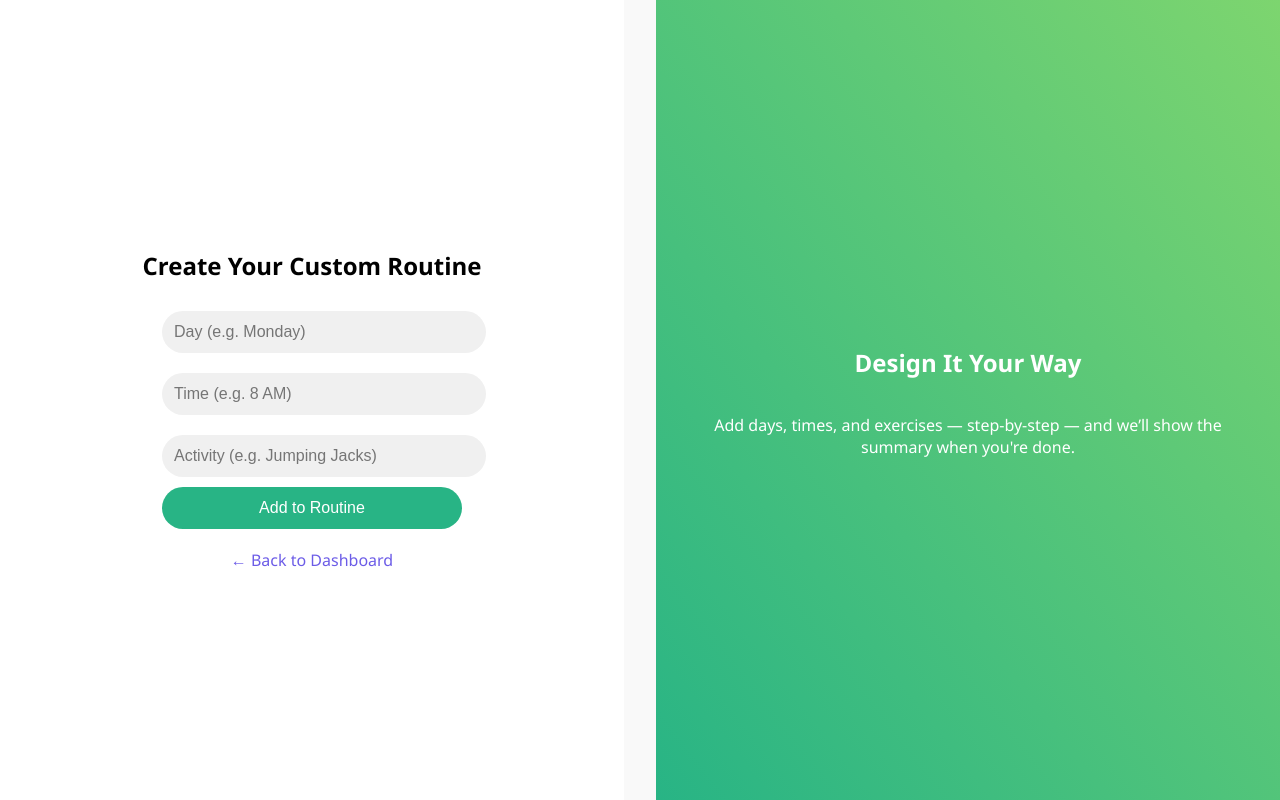
After one commit to RifatC2002/HealthLens, a Flask app: page /routine/manual in a window 1280 px wide. The commit adds this page. Run offline with Flask 3, Linux system fonts and the light colour scheme; a user stored in the database is signed in.

Commit message:
Commit made for module 2, feature 8

```diff
--- a/app.py
+++ b/app.py
@@ -24,7 +24,9 @@ from models.user import User
 from models import goal, exercise
 from routes.mood import mood_bp
 from routes.main import main_bp
+from routes.routine import routine_bp
 
+app.register_blueprint(routine_bp)
 app.register_blueprint(main_bp)
 app.register_blueprint(mood_bp)
 app.register_blueprint(auth_bp)
--- a/models/user.py
+++ b/models/user.py
@@ -11,6 +11,8 @@ class User(UserMixin, db.Model):
     goals = db.relationship('Goal', backref='user', lazy=True)
     challenges = db.relationship('ExerciseChallenge', backref='user', lazy=True)
     moods = db.relationship('Mood', backref='user', lazy=True)
+    routines = db.relationship('Routine', backref='user', lazy=True)
+
 
 
     def set_password(self, password):
--- /dev/null
+++ b/routes/routine.py
@@ -0,0 +1,106 @@
+from flask import Blueprint, render_template, request, redirect, url_for, session, jsonify
+from flask_login import login_required, current_user
+from models import db
+from models.routine import Routine
+from datetime import date
+
+routine_bp = Blueprint('routine', __name__, url_prefix='/routine')
+
+
+@routine_bp.route('/input', methods=['GET', 'POST'])
+@login_required
+def routine_input():
+    if request.method == 'POST':
+        action = request.form.get('action')
+
+        if action == 'manual':
+            return redirect(url_for('routine.manual_routine_input'))
+
+        # Suggested routine generation
+        height = request.form.get('height')
+        weight = request.form.get('weight')
+        goal_weight = request.form.get('goal_weight')
+        duration = int(request.form.get('duration'))
+        daily_hours = int(request.form.get('daily_hours'))
+
+        sample = [
+            ('Monday', '7 AM', '20 min Cardio'),
+            ('Tuesday', '8 AM', 'Upper Body Workout'),
+            ('Wednesday', '7 AM', 'Yoga & Core'),
+            ('Thursday', '8 AM', 'Lower Body Workout'),
+            ('Friday', '7 AM', 'Stretch + Cardio'),
+            ('Saturday', '8 AM', 'Fun Activity or Walk'),
+            ('Sunday', 'Rest', 'Recovery Day'),
+        ]
+
+        session['routine'] = sample
+        return render_template('routine/result.html', sample=session['routine'])
+
+    return render_template('routine/input.html')
+
+
+@routine_bp.route('/calendar')
+@login_required
+def routine_calendar():
+    routines = Routine.query.filter_by(user_id=current_user.id).all()
+    return render_template('routine/routine_calendar.html', routines=routines)
+
+
+@routine_bp.route('/manual', methods=['GET', 'POST'])
+@login_required
+def manual_routine_input():
+    if 'manual_routine' not in session:
+        session['manual_routine'] = []
+
+    if request.method == 'POST':
+        if request.form.get('finalize'):
+            sample = session.pop('manual_routine', [])
+            session['routine'] = sample
+            return redirect(url_for('routine.view_custom_routine'))
+
+
+        day = request.form.get('day')
+        time = request.form.get('time')
+        activity = request.form.get('activity')
+
+        if day and time and activity:
+            session['manual_routine'].append([day, time, activity])
+            session.modified = True
+
+    return render_template('routine/manual_input.html', routine=session.get('manual_routine', []))
+
+
+@routine_bp.route('/custom/result')
+@login_required
+def view_custom_routine():
+    routine = session.get('routine', [])
+    return render_template('routine/result.html', sample=routine)
+
+
+@routine_bp.route('/update_entry', methods=['POST'])
+@login_required
+def update_entry():
+    data = request.json
+    idx = int(data['index'])
+    new_activity = data['new_activity']
+    if 'routine' in session:
+        routine = session['routine']
+        if 0 <= idx < len(routine):
+            routine[idx][2] = new_activity
+            session['routine'] = routine
+            return jsonify(success=True)
+    return jsonify(success=False)
+
+
+@routine_bp.route('/delete_entry', methods=['POST'])
+@login_required
+def delete_entry():
+    data = request.json
+    idx = int(data['index'])
+    if 'routine' in session:
+        routine = session['routine']
+        if 0 <= idx < len(routine):
+            routine.pop(idx)
+            session['routine'] = routine
+            return jsonify(success=True)
+    return jsonify(success=False)
--- a/static/css/styles.css
+++ b/static/css/styles.css
@@ -2,14 +2,13 @@ body {
     margin: 0;
     padding: 0;
     font-family: 'Segoe UI', sans-serif;
-    display: flex;
-    height: 100vh;
+    background-color: #f9f9f9;
 }
 
 .container {
     display: flex;
-    width: 100%;
-    min-height: 100vh;
+    width: 100vw;
+    height: 100vh;
 }
 
 .left-panel, .right-panel {
@@ -20,6 +19,7 @@ body {
     flex-direction: column;
     padding: 40px;
     box-sizing: border-box;
+    height: 100vh;
 }
 
 .left-panel {
@@ -32,6 +32,7 @@ body {
     color: white;
     text-align: center;
 }
+
 
 .left-column h2 {
     font-size: 28px;
@@ -185,6 +186,7 @@ body {
         max-width: 90%;
     }
 }
+
 .task-form {
     background: #f4f4f4;
     padding: 20px;
@@ -237,3 +239,86 @@ body {
 .priority-medium { color: #ffc107; }
 .priority-low { color: #28a745; }
 .task-actions { margin-top: 1rem; }
+
+
+/* Result Dashboard Layout */
+.routine-dashboard {
+    display: flex;
+    min-height: 100vh;
+    font-family: 'Segoe UI', sans-serif;
+}
+
+.routine-sidebar {
+    width: 240px;
+    background: linear-gradient(to bottom, #28b485, #239f74);
+    color: white;
+    padding: 30px 20px;
+}
+
+.routine-sidebar h2 {
+    font-size: 24px;
+    margin-bottom: 20px;
+}
+
+.routine-sidebar ul {
+    list-style: none;
+    padding: 0;
+}
+
+.routine-sidebar ul li {
+    margin: 15px 0;
+}
+
+.routine-sidebar ul li a {
+    color: white;
+    text-decoration: none;
+    font-weight: 500;
+}
+
+.routine-sidebar ul li a:hover {
+    text-decoration: underline;
+}
+
+.routine-main {
+    flex-grow: 1;
+    padding: 40px;
+    background-color: #f4f6f8;
+}
+
+.routine-header h2 {
+    font-size: 28px;
+    color: #28b485;
+    margin-bottom: 10px;
+}
+
+.routine-desc {
+    margin-bottom: 30px;
+    font-size: 16px;
+    color: #555;
+}
+
+.routine-grid-cards {
+    display: grid;
+    grid-template-columns: repeat(auto-fill, minmax(220px, 1fr));
+    gap: 20px;
+}
+
+.routine-box-card {
+    background-color: white;
+    padding: 20px;
+    border-left: 5px solid #28b485;
+    border-radius: 8px;
+    box-shadow: 0 2px 8px rgba(0, 0, 0, 0.05);
+}
+
+.routine-box-card h4 {
+    margin: 0 0 10px;
+    font-size: 18px;
+    color: #2ecc71;
+}
+
+.routine-box-card p {
+    margin: 0;
+    color: #333;
+}
+adc9629 (Commit made for module 2, feature 8)
--- /dev/null
+++ b/templates/base.html
@@ -0,0 +1,15 @@
+<!DOCTYPE html>
+<html lang="en">
+<head>
+    <meta charset="UTF-8">
+    <title>Lifestyle Management System</title>
+    <link rel="stylesheet" href="{{ url_for('static', filename='css/styles.css') }}">
+
+</head>
+<body>
+    <div class="main-container">
+        {% block content %}
+        {% endblock %}
+    </div>
+</body>
+</html>
--- a/templates/dashboard.html
+++ b/templates/dashboard.html
@@ -13,7 +13,9 @@
             <a href="{{ url_for('goal.declare_goal') }}" class="dashboard-btn">Declare a Goal</a>
             <a href="{{ url_for('challenge.view_challenges') }}" class="dashboard-btn">Gamified Exercise Challenges</a>
             <a href="{{ url_for('mood.adjust_mood') }}" class="dashboard-btn">Mood Based Routine Generation</a>
+            <a href="{{ url_for('routine.routine_input') }}" class="dashboard-btn">Routine Generation</a>
             <a href="{{ url_for('auth.logout') }}" class="dashboard-btn">Logout</a>
+
 
 
         </div>
--- /dev/null
+++ b/templates/routine/manual_input.html
@@ -0,0 +1,37 @@
+{% extends 'base.html' %}
+
+{% block content %}
+<div class="container">
+    <div class="left-panel">
+        <h2>Create Your Custom Routine</h2>
+        <form method="POST" class="form-box">
+            <input type="text" name="day" placeholder="Day (e.g. Monday)" required>
+            <input type="text" name="time" placeholder="Time (e.g. 8 AM)" required>
+            <input type="text" name="activity" placeholder="Activity (e.g. Jumping Jacks)" required>
+            <button type="submit">Add to Routine</button>
+        </form>
+
+
+        <a href="{{ url_for('main.dashboard') }}" class="back-link">← Back to Dashboard</a>
+    </div>
+
+    <div class="right-panel">
+        {% if routine %}
+        <div class="routine-box">
+            <h3>Current Entries</h3>
+            <ul style="list-style: none; padding: 0;">
+                {% for entry in routine %}
+                <li><strong>{{ entry[0] }}</strong> - {{ entry[1] }} → {{ entry[2] }}</li>
+                {% endfor %}
+            </ul>
+            <form method="POST">
+                <input type="hidden" name="finalize" value="true">
+                <button type="submit" class="secondary-btn">Finish & View Routine</button>
+            </form>
+        </div>
+        {% endif %}
+        <h2>Design It Your Way</h2>
+        <p>Add days, times, and exercises — step-by-step — and we’ll show the summary when you're done.</p>
+    </div>
+</div>
+{% endblock %}
```
Also changed, not shown: models/routine.py (added, +10 -0 lines), templates/routine/custom_result.html (added, +37 -0 lines), templates/routine/input.html (added, +29 -0 lines), templates/routine/result.html (added, +106 -0 lines), templates/routine/routine_calendar.html (added, +30 -0 lines), instance/database.db.
